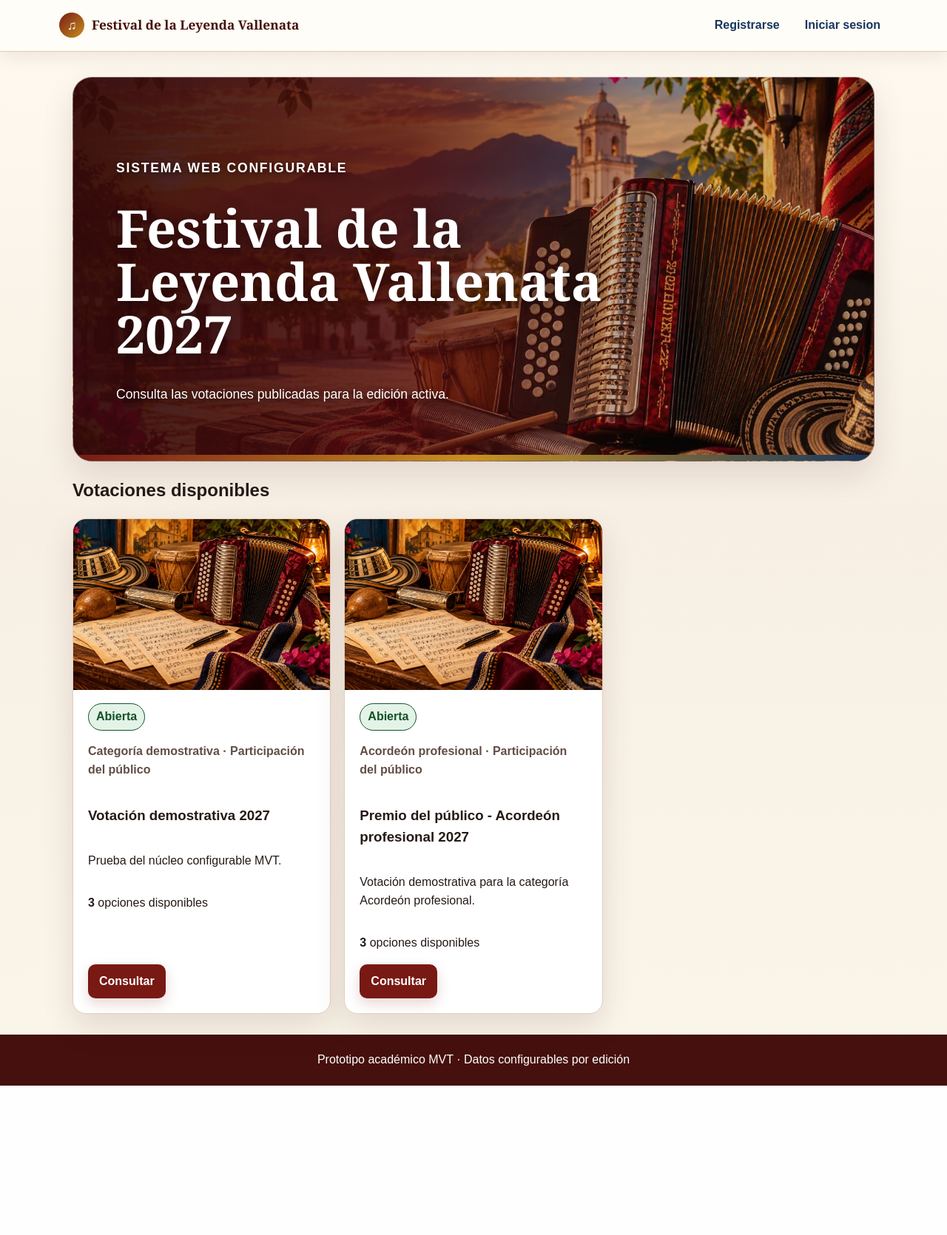
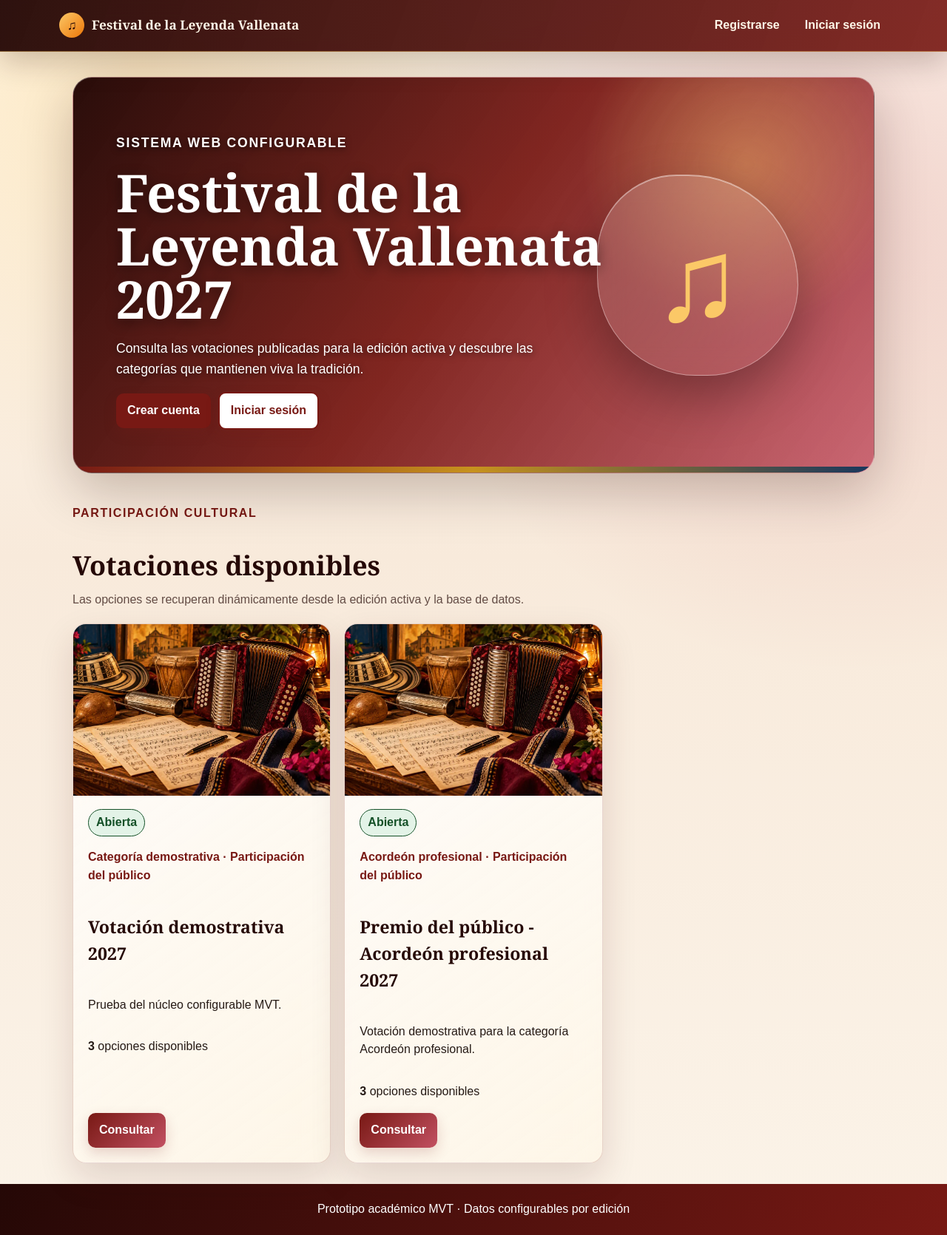
Before and after one commit to jannear2003/festival-votaciones-mvt, a Django app: page / in a window 1280 px wide. Shown: the whole page at 74% size. Before the commit the page ends 1468 px from the top, so only its background shows below. Run offline with Django 5.2, Linux system fonts and the light colour scheme; data comes from the database, SQL or seed files in the repository.

Commit message:
feat: adaptar propuesta visual al portal publico

```diff
--- /dev/null
+++ b/static/css/propuesta-visual.css
@@ -0,0 +1,240 @@
+:root {
+  --visual-bg-deep: #250806;
+  --visual-wine: #781914;
+  --visual-rose: #c25061;
+  --visual-gold: #fbc867;
+  --visual-orange: #ed7608;
+  --visual-cream: #fff7e8;
+  --visual-glass: rgba(255, 255, 255, 0.14);
+  --visual-glass-strong: rgba(255, 255, 255, 0.2);
+  --visual-border: rgba(255, 255, 255, 0.34);
+  --visual-shadow: 0 24px 70px rgba(37, 8, 6, 0.24);
+}
+
+body {
+  background:
+    radial-gradient(
+      circle at 15% 5%,
+      rgba(251, 200, 103, 0.3),
+      transparent 30%
+    ),
+    radial-gradient(
+      circle at 90% 18%,
+      rgba(194, 80, 97, 0.2),
+      transparent 34%
+    ),
+    linear-gradient(
+      180deg,
+      #fff9ee 0%,
+      #f8eadb 45%,
+      #fbf3e8 100%
+    );
+}
+
+.top {
+  color: #fff;
+  background:
+    linear-gradient(
+      110deg,
+      rgba(37, 8, 6, 0.96),
+      rgba(120, 25, 20, 0.91)
+    );
+  border-bottom: 1px solid rgba(251, 200, 103, 0.45);
+  box-shadow: 0 14px 40px rgba(37, 8, 6, 0.22);
+}
+
+.brand {
+  color: #fff7e8;
+}
+
+.brand::before {
+  background:
+    linear-gradient(
+      135deg,
+      var(--visual-gold),
+      var(--visual-orange)
+    );
+  color: var(--visual-bg-deep);
+}
+
+.top nav a,
+.top button {
+  color: #fff7e8;
+}
+
+.top nav a:hover,
+.top nav a:focus-visible,
+.top button:hover,
+.top button:focus-visible {
+  color: var(--visual-bg-deep);
+  background: var(--visual-gold);
+}
+
+.hero.visual-hero {
+  min-height: 500px;
+  border: 1px solid var(--visual-border);
+  background:
+    radial-gradient(
+      circle at 84% 22%,
+      rgba(251, 200, 103, 0.4),
+      transparent 22%
+    ),
+    linear-gradient(
+      125deg,
+      rgba(37, 8, 6, 0.98) 0%,
+      rgba(120, 25, 20, 0.94) 48%,
+      rgba(194, 80, 97, 0.84) 100%
+    );
+  box-shadow: var(--visual-shadow);
+}
+
+.visual-hero::before {
+  content: "♫";
+  position: absolute;
+  right: clamp(24px, 8vw, 115px);
+  top: 50%;
+  transform: translateY(-50%);
+  display: grid;
+  place-items: center;
+  width: clamp(150px, 24vw, 270px);
+  aspect-ratio: 1;
+  border: 1px solid rgba(255, 255, 255, 0.36);
+  border-radius: 42% 58% 48% 52%;
+  color: var(--visual-gold);
+  font-family: Georgia, serif;
+  font-size: clamp(5rem, 13vw, 10rem);
+  background:
+    linear-gradient(
+      145deg,
+      rgba(255, 255, 255, 0.19),
+      rgba(255, 255, 255, 0.05)
+    );
+  box-shadow:
+    inset 0 1px 0 rgba(255, 255, 255, 0.45),
+    0 28px 70px rgba(0, 0, 0, 0.3);
+  backdrop-filter: blur(18px);
+  pointer-events: none;
+}
+
+.visual-hero__content {
+  position: relative;
+  z-index: 2;
+  max-width: min(680px, 70%);
+}
+
+.visual-hero__description {
+  max-width: 600px;
+  font-size: clamp(1rem, 2vw, 1.2rem);
+}
+
+.visual-section-heading {
+  margin: 42px 0 20px;
+}
+
+.visual-section-heading h2 {
+  margin-bottom: 6px;
+  color: var(--visual-bg-deep);
+  font-family: Georgia, serif;
+  font-size: clamp(1.65rem, 3vw, 2.25rem);
+}
+
+.visual-section-heading p {
+  margin-top: 0;
+  color: #634c45;
+}
+
+.vote-card {
+  border: 1px solid rgba(120, 25, 20, 0.17);
+  background:
+    linear-gradient(
+      145deg,
+      rgba(255, 255, 255, 0.88),
+      rgba(255, 247, 232, 0.72)
+    );
+  box-shadow:
+    0 20px 48px rgba(69, 16, 13, 0.14),
+    inset 0 1px 0 rgba(255, 255, 255, 0.88);
+  backdrop-filter: blur(16px);
+}
+
+.vote-card:hover {
+  border-color: rgba(194, 80, 97, 0.42);
+  box-shadow:
+    0 28px 60px rgba(69, 16, 13, 0.2),
+    inset 0 1px 0 rgba(255, 255, 255, 0.92);
+}
+
+.vote-card h3 {
+  color: var(--visual-bg-deep);
+  font-family: Georgia, serif;
+  font-size: 1.45rem;
+}
+
+.vote-card .category {
+  color: var(--visual-wine);
+}
+
+.vote-card .btn {
+  background:
+    linear-gradient(
+      135deg,
+      var(--visual-wine),
+      var(--visual-rose)
+    );
+}
+
+footer {
+  background:
+    linear-gradient(
+      110deg,
+      var(--visual-bg-deep),
+      var(--visual-wine)
+    );
+}
+
+@supports not (backdrop-filter: blur(1px)) {
+  .vote-card {
+    background: #fffaf0;
+  }
+
+  .visual-hero::before {
+    background: rgba(255, 255, 255, 0.14);
+  }
+}
+
+@media (max-width: 800px) {
+  .visual-hero::before {
+    right: -22px;
+    top: 35%;
+    width: 175px;
+    opacity: 0.52;
+  }
+
+  .visual-hero__content {
+    max-width: 100%;
+  }
+}
+
+@media (max-width: 540px) {
+  .hero.visual-hero {
+    min-height: 470px;
+  }
+
+  .visual-hero::before {
+    top: 24%;
+    right: -38px;
+    width: 150px;
+  }
+}
+
+@media (prefers-reduced-motion: reduce) {
+  .vote-card,
+  .vote-card__image img {
+    transition: none;
+  }
+
+  .vote-card:hover,
+  .vote-card:hover .vote-card__image img {
+    transform: none;
+  }
+}
--- a/templates/base.html
+++ b/templates/base.html
@@ -1,6 +1,101 @@
 {% load static %}
-<!doctype html><html lang="es"><head><meta charset="utf-8"><meta name="viewport" content="width=device-width,initial-scale=1"><title>{% block title %}Festival Vallenato{% endblock %}</title><link rel="stylesheet" href="{% static 'css/app.css' %}"></head><body>
-<a class="skip" href="#contenido">Saltar al contenido</a>
-<header class="top"><a class="brand" href="{% url 'elecciones:inicio' %}">Festival de la Leyenda Vallenata</a><nav>{% if user.is_authenticated %}{% if user.is_superuser or perms.elecciones.view_categoria or perms.elecciones.view_votacion or perms.elecciones.view_voto or perms.elecciones.view_eventoauditoria %}<a href="{% url 'elecciones:panel' %}">Panel</a>{% endif %}{% if user.is_staff %}<a href="/admin/">Django Admin</a>{% endif %}<form method="post" action="{% url 'logout' %}">{% csrf_token %}<button>Salir</button></form>{% else %}<a href="{% url 'elecciones:registro' %}">Registrarse</a><a href="{% url 'login' %}">Iniciar sesion</a>{% endif %}</nav></header>
-<main id="contenido" class="container" tabindex="-1">{% if messages %}<div class="message-list" role="status">{% for message in messages %}<div class="message {{ message.tags }}">{{ message }}</div>{% endfor %}</div>{% endif %}{% block content %}{% endblock %}</main>
-<footer>Prototipo académico MVT · Datos configurables por edición</footer></body></html>
+<!doctype html>
+<html lang="es">
+<head>
+  <meta charset="utf-8">
+  <meta
+    name="viewport"
+    content="width=device-width, initial-scale=1"
+  >
+
+  <title>
+    {% block title %}Festival Vallenato{% endblock %}
+  </title>
+
+  <link
+    rel="stylesheet"
+    href="{% static 'css/app.css' %}"
+  >
+
+  <link
+    rel="stylesheet"
+    href="{% static 'css/propuesta-visual.css' %}"
+  >
+</head>
+
+<body>
+  <a class="skip" href="#contenido">
+    Saltar al contenido
+  </a>
+
+  <header class="top">
+    <a
+      class="brand"
+      href="{% url 'elecciones:inicio' %}"
+    >
+      Festival de la Leyenda Vallenata
+    </a>
+
+    <nav aria-label="Navegación principal">
+      {% if user.is_authenticated %}
+        {% if user.is_superuser or perms.elecciones.view_categoria or perms.elecciones.view_votacion or perms.elecciones.view_voto or perms.elecciones.view_eventoauditoria %}
+          <a href="{% url 'elecciones:panel' %}">
+            Panel
+          </a>
+        {% endif %}
+
+        {% if user.is_staff %}
+          <a href="/admin/">
+            Django Admin
+          </a>
+        {% endif %}
+
+        <form
+          method="post"
+          action="{% url 'logout' %}"
+        >
+          {% csrf_token %}
+          <button type="submit">
+            Salir
+          </button>
+        </form>
+      {% else %}
+        <a href="{% url 'elecciones:registro' %}">
+          Registrarse
+        </a>
+
+        <a href="{% url 'login' %}">
+          Iniciar sesión
+        </a>
+      {% endif %}
+    </nav>
+  </header>
+
+  <main
+    id="contenido"
+    class="container"
+    tabindex="-1"
+  >
+    {% if messages %}
+      <div
+        class="message-list"
+        role="status"
+        aria-live="polite"
+      >
+        {% for message in messages %}
+          <div class="message {{ message.tags }}">
+            {{ message }}
+          </div>
+        {% endfor %}
+      </div>
+    {% endif %}
+
+    {% block content %}
+    {% endblock %}
+  </main>
+
+  <footer>
+    Prototipo académico MVT · Datos configurables por edición
+  </footer>
+</body>
+</html>
--- a/templates/elecciones/inicio.html
+++ b/templates/elecciones/inicio.html
@@ -1,12 +1,115 @@
-{% extends 'base.html' %}{% block title %}Votaciones disponibles{% endblock %}{% block content %}
+{% extends "base.html" %}
 {% load static categoria_visual %}
-<section class="hero"><p class="eyebrow">Sistema web configurable</p><h1>{% if edicion %}{{ edicion.nombre }}{% else %}Festival de la Leyenda Vallenata{% endif %}</h1><p>Consulta las votaciones publicadas para la edición activa.</p></section>
-<section><h2>Votaciones disponibles</h2><div class="grid">{% for v in votaciones %}<article class="card vote-card">
-{% with ruta_imagen=v.categoria|categoria_imagen %}
-{% with ruta_imagen=v.categoria|categoria_imagen %}
-<div class="vote-card__image">
-  <img src="{% static ruta_imagen %}" alt="" loading="lazy" width="1200" height="800">
-</div>
-{% endwith %}
-{% endwith %}<span class="badge">{{ v.get_estado_display }}</span><p class="category">{{ v.categoria.nombre }} · {{ v.tipo.nombre }}</p><h3>{{ v.nombre }}</h3><p>{{ v.descripcion|truncatewords:25 }}</p><p><strong>{{ v.total_opciones }}</strong> opciones disponibles</p><a class="btn" href="{{ v.get_absolute_url }}">Consultar</a></article>{% empty %}<div class="empty"><h3>No hay votaciones publicadas</h3><p>La administración puede configurar ediciones, categorías y votaciones sin modificar el código.</p></div>{% endfor %}</div></section>
+
+{% block title %}Votaciones disponibles{% endblock %}
+
+{% block content %}
+<section class="hero visual-hero">
+  <div class="visual-hero__content">
+    <p class="eyebrow">
+      Sistema web configurable
+    </p>
+
+    <h1>
+      {% if edicion %}
+        {{ edicion.nombre }}
+      {% else %}
+        Festival de la Leyenda Vallenata
+      {% endif %}
+    </h1>
+
+    <p class="visual-hero__description">
+      Consulta las votaciones publicadas para la edición activa
+      y descubre las categorías que mantienen viva la tradición.
+    </p>
+
+    {% if user.is_authenticated %}
+      <a class="btn" href="#votaciones">
+        Explorar votaciones
+      </a>
+    {% else %}
+      <div class="actions">
+        <a class="btn" href="{% url 'elecciones:registro' %}">
+          Crear cuenta
+        </a>
+
+        <a class="btn alt" href="{% url 'login' %}">
+          Iniciar sesión
+        </a>
+      </div>
+    {% endif %}
+  </div>
+</section>
+
+<section
+  id="votaciones"
+  aria-labelledby="titulo-votaciones"
+>
+  <header class="visual-section-heading">
+    <p class="eyebrow dark">
+      Participación cultural
+    </p>
+
+    <h2 id="titulo-votaciones">
+      Votaciones disponibles
+    </h2>
+
+    <p>
+      Las opciones se recuperan dinámicamente desde
+      la edición activa y la base de datos.
+    </p>
+  </header>
+
+  <div class="grid">
+    {% for v in votaciones %}
+      <article class="card vote-card">
+        {% with ruta_imagen=v.categoria|categoria_imagen %}
+          <div class="vote-card__image">
+            <img
+              src="{% static ruta_imagen %}"
+              alt="Imagen representativa de {{ v.categoria.nombre }}"
+              loading="lazy"
+              width="1200"
+              height="800"
+            >
+          </div>
+        {% endwith %}
+
+        <span class="badge">
+          {{ v.get_estado_display }}
+        </span>
+
+        <p class="category">
+          {{ v.categoria.nombre }} · {{ v.tipo.nombre }}
+        </p>
+
+        <h3>
+          {{ v.nombre }}
+        </h3>
+
+        <p>
+          {{ v.descripcion|truncatewords:25 }}
+        </p>
+
+        <p>
+          <strong>{{ v.total_opciones }}</strong>
+          opciones disponibles
+        </p>
+
+        <a class="btn" href="{{ v.get_absolute_url }}">
+          Consultar
+        </a>
+      </article>
+    {% empty %}
+      <div class="empty">
+        <h3>No hay votaciones publicadas</h3>
+
+        <p>
+          La administración puede configurar ediciones,
+          categorías y votaciones sin modificar el código.
+        </p>
+      </div>
+    {% endfor %}
+  </div>
+</section>
 {% endblock %}
```
